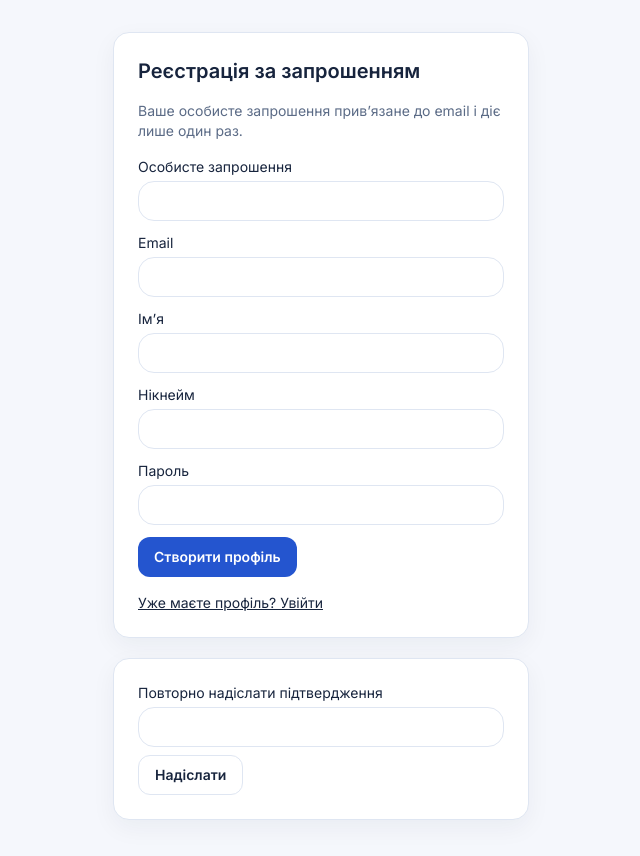
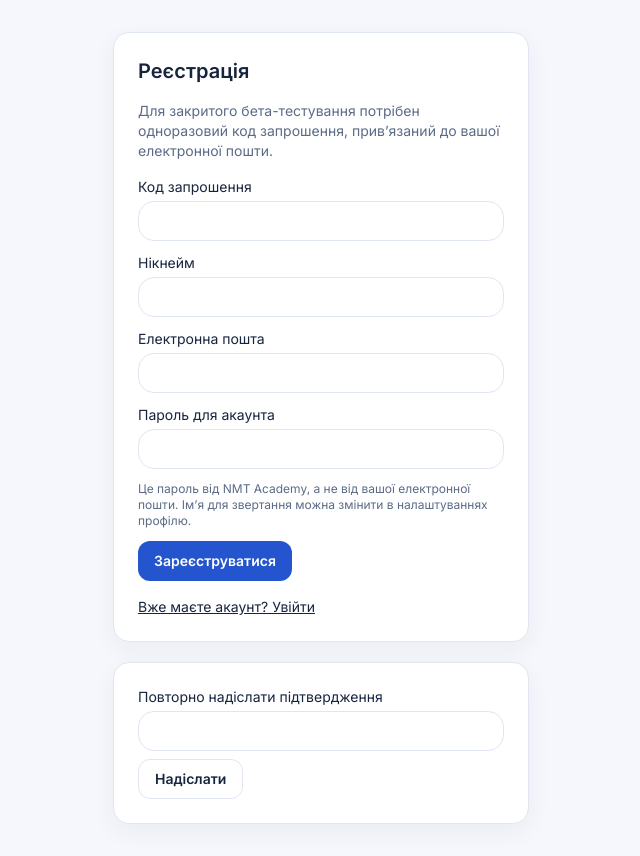
Before and after one commit to eembeerr4-blip/NMT, a Next.js app: page /register in a window 1280 px wide. Shown: the whole page, without its empty margins (319-959 px from the left). Built offline with nearby package versions, Linux system fonts and the light colour scheme; no server answers; the database is empty.

Commit message:
Clarify registration and login forms

```diff
--- a/src/app/login/page.tsx
+++ b/src/app/login/page.tsx
@@ -24,7 +24,7 @@ export default function LoginPage() {
         </form> : <p className="text-xs text-muted-foreground">Вхід Google стане доступним після налаштування власником.</p>}
         <div className="flex flex-wrap gap-4 text-sm">
           <Link href="/forgot-password" className="underline">Забули пароль?</Link>
-          <Link href="/register" className="underline">Створити профіль за запрошенням</Link>
+          <Link href="/register" className="underline">Зареєструватися</Link>
         </div>
       </Card>
     </main>
--- a/src/app/register/page.tsx
+++ b/src/app/register/page.tsx
@@ -7,8 +7,8 @@ export default async function RegisterPage({ searchParams }: { searchParams: Pro
   const params = await searchParams;
   return <main className="mx-auto max-w-md space-y-5 px-4 py-8">
     <Card className="space-y-4 p-6">
-      <h1 className="text-xl font-semibold">Реєстрація за запрошенням</h1>
-      <p className="text-sm text-muted-foreground">Ваше особисте запрошення прив’язане до email і діє лише один раз.</p>
+      <h1 className="text-xl font-semibold">Реєстрація</h1>
+      <p className="text-sm text-muted-foreground">Для закритого бета-тестування потрібен одноразовий код запрошення, прив’язаний до вашої електронної пошти.</p>
       {params.oauth ? <p role="alert" className="text-sm text-destructive">Вхід Google не завершено. Перевірте запрошення або прив’яжіть Google у налаштуваннях існуючого профілю.</p> : null}
       <RegistrationForm />
       {process.env.GOOGLE_CLIENT_ID && process.env.GOOGLE_CLIENT_SECRET && process.env.AUTH_BASE_URL ? <div className="border-t border-border pt-4">
@@ -20,7 +20,7 @@ export default async function RegisterPage({ searchParams }: { searchParams: Pro
           <button type="submit" className="rounded-lg border border-border px-3 py-2 text-sm">Продовжити з Google</button>
         </form>
       </div> : null}
-      <Link href="/login" className="block text-sm underline">Уже маєте профіль? Увійти</Link>
+      <Link href="/login" className="block text-sm underline">Вже маєте акаунт? Увійти</Link>
     </Card>
     <Card className="p-6"><ResendVerificationForm /></Card>
   </main>;
--- a/src/components/account-forms.tsx
+++ b/src/components/account-forms.tsx
@@ -17,13 +17,13 @@ function Feedback({ state }: { state: AccountState }) {
 export function RegistrationForm() {
   const [state, action, pending] = useActionState(registerAction, {});
   return <form action={action} className="space-y-3">
-    <label className="grid gap-1 text-sm">Особисте запрошення<Input name="invitation" required autoComplete="off" /></label>
-    <label className="grid gap-1 text-sm">Email<Input name="email" type="email" required autoComplete="email" /></label>
-    <label className="grid gap-1 text-sm">Ім’я<Input name="firstName" required minLength={2} autoComplete="given-name" /></label>
-    <label className="grid gap-1 text-sm">Нікнейм<Input name="nickname" required minLength={3} maxLength={24} pattern="[a-zA-Z0-9_-]{3,24}" autoComplete="username" /></label>
-    <label className="grid gap-1 text-sm">Пароль<Input name="password" type="password" required minLength={8} autoComplete="new-password" /></label>
+    <label className="grid gap-1 text-sm">Код запрошення<Input name="invitation" required autoComplete="off" /></label>
+    <label className="grid gap-1 text-sm">Нікнейм<Input name="nickname" required minLength={3} maxLength={24} pattern={"[A-Za-z0-9_\\-]{3,24}"} autoComplete="username" /></label>
+    <label className="grid gap-1 text-sm">Електронна пошта<Input name="email" type="email" required autoComplete="email" /></label>
+    <label className="grid gap-1 text-sm">Пароль для акаунта<Input name="password" type="password" required minLength={8} autoComplete="new-password" /></label>
+    <p className="text-xs text-muted-foreground">Це пароль від NMT Academy, а не від вашої електронної пошти. Ім’я для звертання можна змінити в налаштуваннях профілю.</p>
     <Feedback state={state} />
-    <Button type="submit" disabled={pending}>{pending ? "Створення…" : "Створити профіль"}</Button>
+    <Button type="submit" disabled={pending}>{pending ? "Реєстрація…" : "Зареєструватися"}</Button>
   </form>;
 }
 
--- a/src/components/login-form.tsx
+++ b/src/components/login-form.tsx
@@ -14,6 +14,7 @@ export function LoginForm({ action }: {
     <form action={formAction} className="space-y-3" aria-busy={pending}>
       <label className="grid gap-1.5 text-sm font-medium">Нікнейм або email<Input name="nickname" placeholder="Нікнейм або email" aria-label="Нікнейм або email" required autoComplete="username" /></label>
       <label className="grid gap-1.5 text-sm font-medium">Пароль<Input name="password" type="password" placeholder="Пароль" aria-label="Пароль" required autoComplete="current-password" /></label>
+      <p className="text-xs text-muted-foreground">Введіть пароль від NMT Academy, а не від електронної пошти.</p>
       <label className="flex items-center gap-2 text-sm text-muted-foreground">
         <input name="rememberMe" type="checkbox" defaultChecked />
         Запам’ятати мене на цьому пристрої
--- a/src/server/account-actions.ts
+++ b/src/server/account-actions.ts
@@ -23,7 +23,7 @@ export async function registerAction(_state: AccountState, form: FormData): Prom
   const result = await registerWithEmail({
     invitationCode: String(form.get("invitation") ?? ""),
     email: String(form.get("email") ?? ""),
-    firstName: String(form.get("firstName") ?? ""),
+    firstName: String(form.get("firstName") ?? form.get("nickname") ?? ""),
     nickname: String(form.get("nickname") ?? ""),
     password: String(form.get("password") ?? ""),
   });
```
